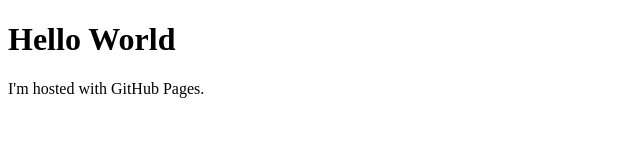
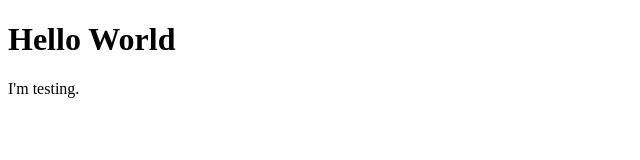
Before and after one commit to levid1900/levid1900.github.io, a plain HTML site: page index.html in a window 1280 px wide. Shown: the whole page, without its empty margins (0-640 px from the left). Drawn offline with Linux system fonts and the light colour scheme.

Commit message:
Update index.html

```diff
--- a/index.html
+++ b/index.html
@@ -2,6 +2,6 @@
 <html>
 <body>
 <h1>Hello World</h1>
-<p>I'm hosted with GitHub Pages.</p>
+<p>I'm testing.</p>
 </body>
 </html>
```
